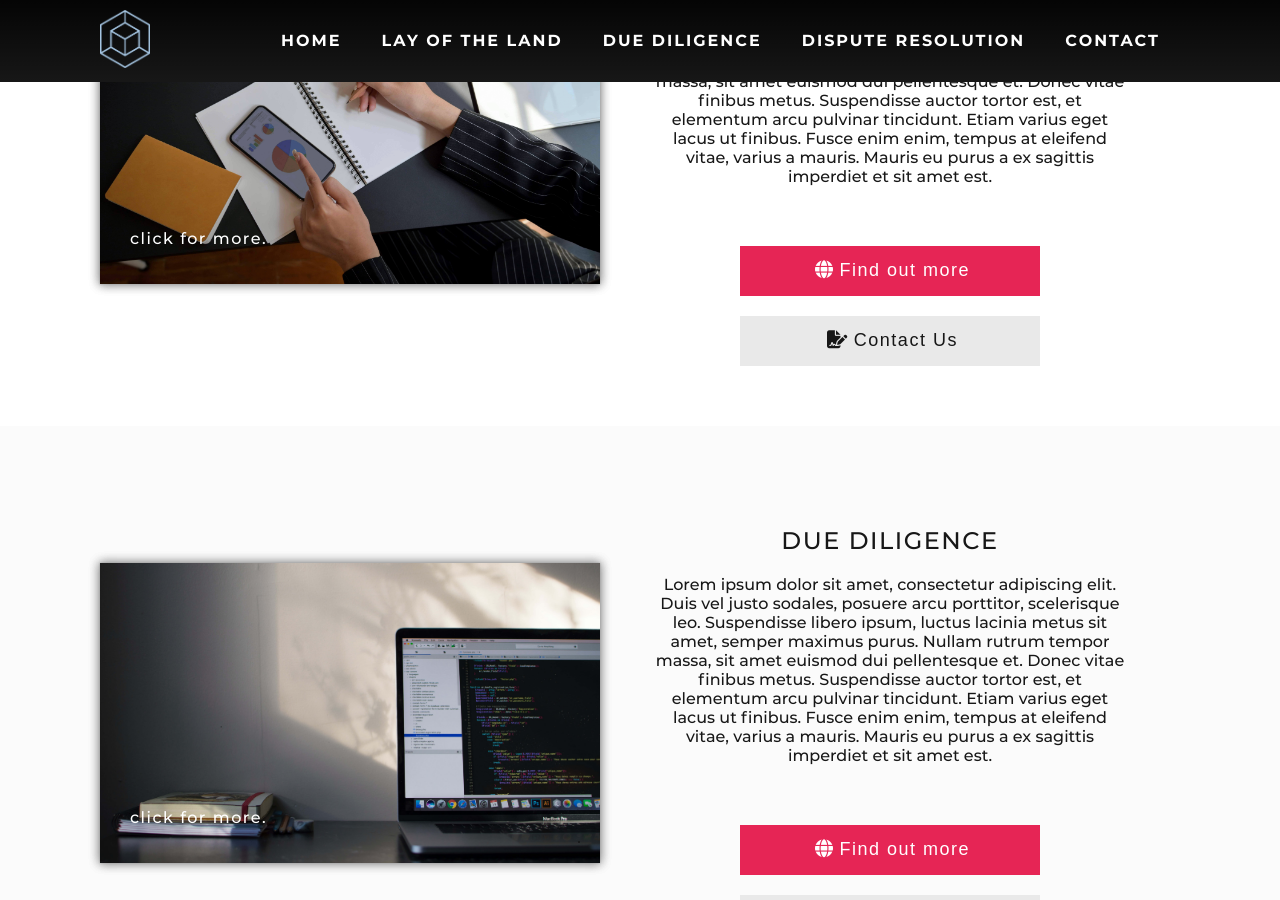
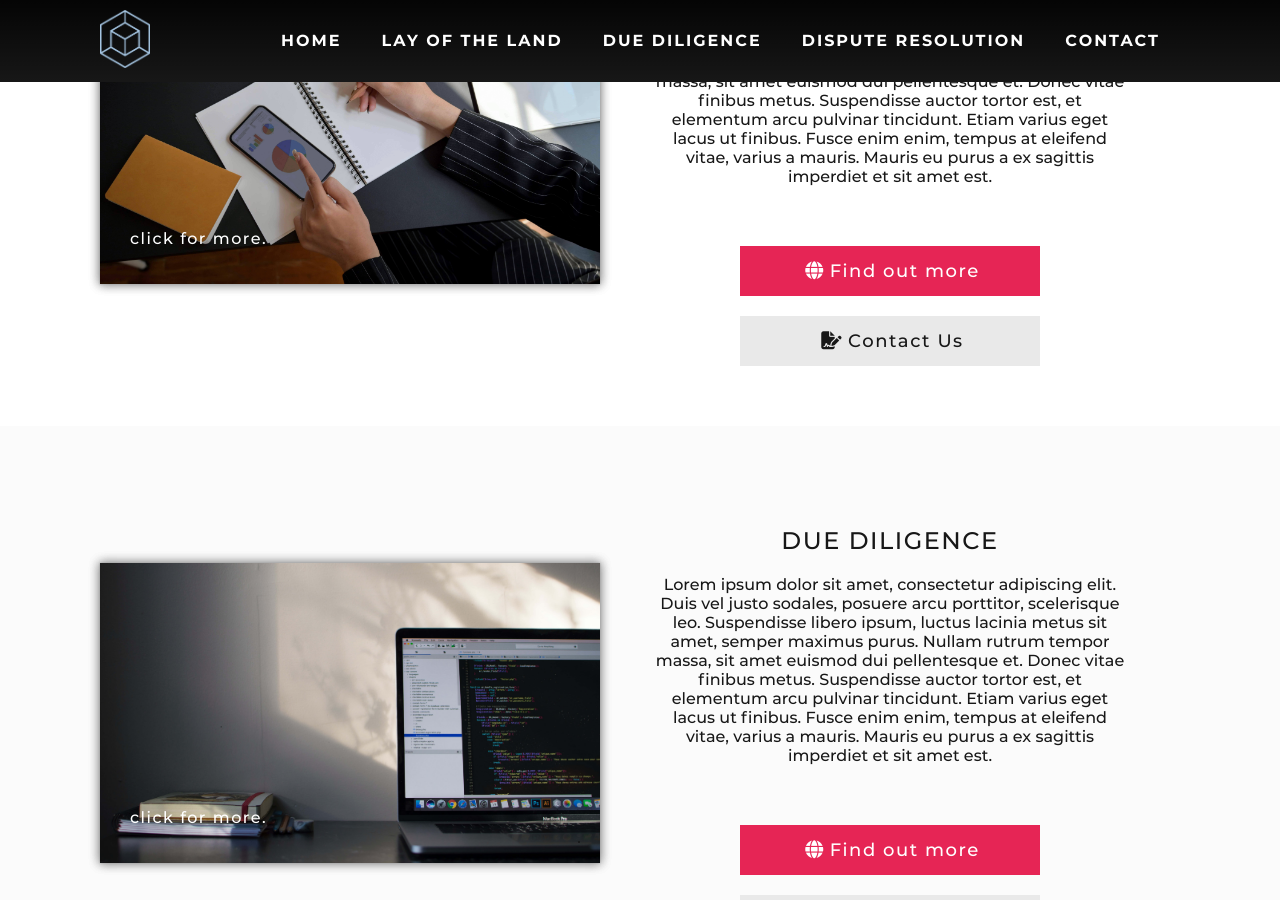
Before and after one commit to juliusyam/app-audits, a Jekyll site: the page built from index.markdown, in a window 1280 px wide and 900 px high, scrolled down 1741 px. Built offline with Jekyll 4.4.1, drawn with Linux system fonts in a browser that asks for light colours; nearby versions of some CDN libraries.

Commit message:
font family

```diff
--- a/assets/css/style.scss
+++ b/assets/css/style.scss
@@ -39,10 +39,18 @@
   font-family: 'Montserrat-Bold', sans-serif;
 }
 
+div, h2, h3, h4, h5, h6, a, nav, span, button, input, textarea {
+  font-family: 'Montserrat', sans-serif;
+}
+
 a {
   transition-delay: 1000ms;
   cursor: pointer;
   text-decoration: none;
+}
+
+button:focus {
+  outline: none;
 }
 
 nav {
```
